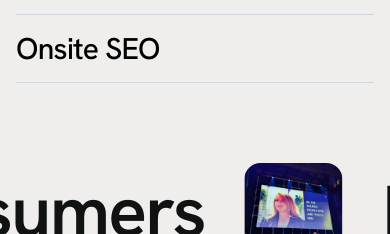
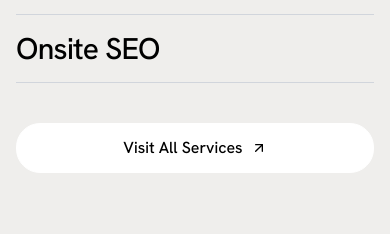
Before and after one commit to RahulKhanSuvo/rise-at-seven, a Next.js app: page / in a window 390 px wide. Shown: the part 5570-5804 px from the top of the page. Built offline with nearby package versions, Linux system fonts and the light colour scheme.

Commit message:
feat: add mobile-only button to navigate to all services in OurServices component

```diff
--- a/src/components/OurServices/OurServices.tsx
+++ b/src/components/OurServices/OurServices.tsx
@@ -39,6 +39,11 @@ export default function OurServices() {
       {/* content */}
       <div className="mt-10">
         <ServicesContent />
+        <Button
+          className="lg:hidden flex justify-center mt-10"
+          href="#"
+          text="Visit All Services"
+        />
       </div>
     </section>
   );
```
